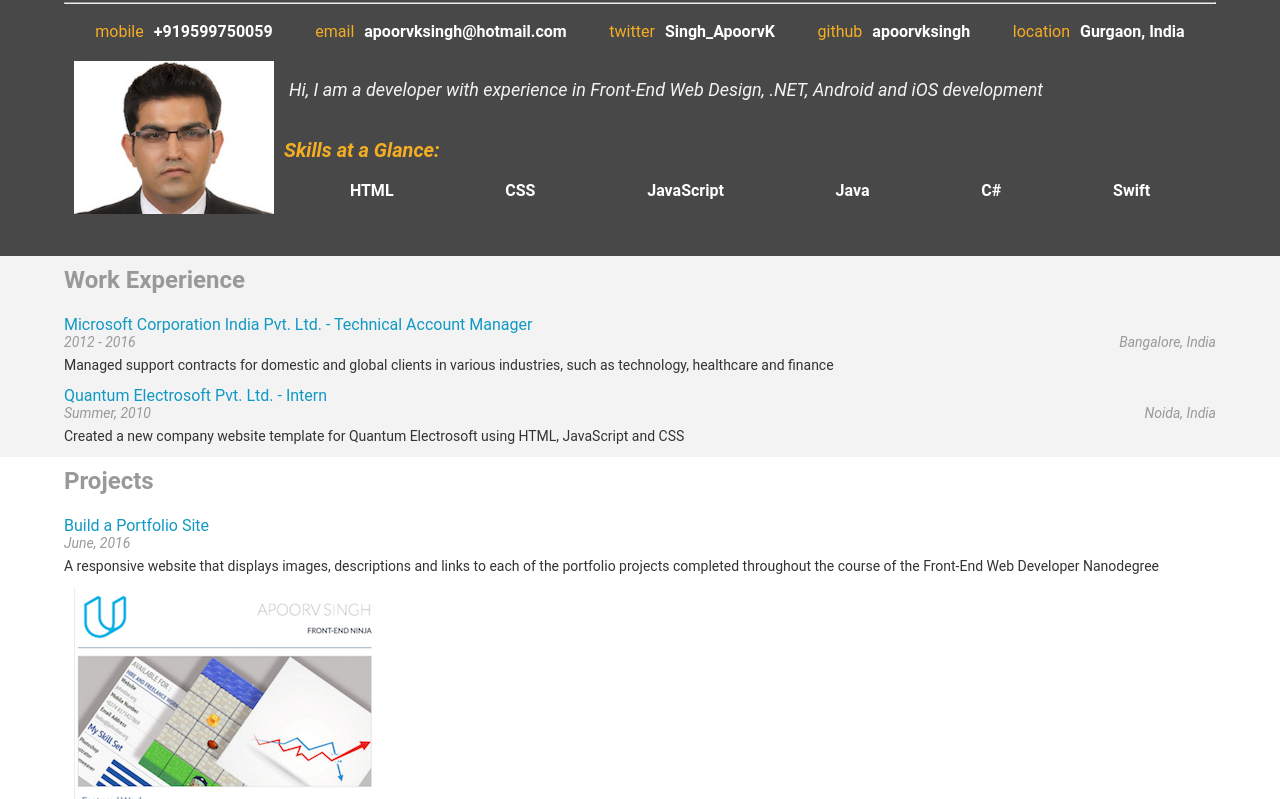
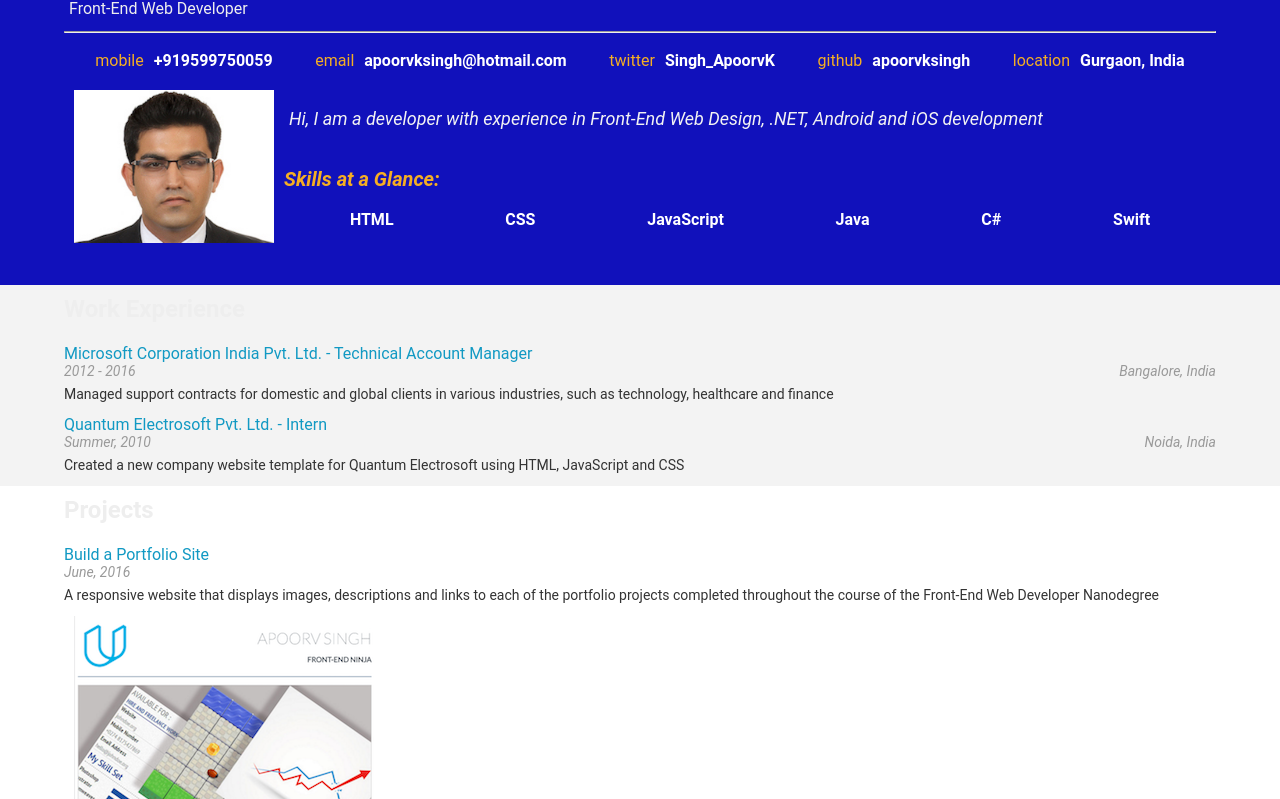
Before and after one commit to apoorvksingh/online_resume, a plain HTML site: page index.html in a window 1280 px wide. Shown: the part 86-885 px from the top of the page. Drawn offline with Linux system fonts and the light colour scheme; some packages are replaced by stand-ins of ours.

Commit message:
Updated style, syntax ->Changed header, footer background to blue, font color to white, gray -> for loop used in place of for-in

```diff
--- a/css/style.css
+++ b/css/style.css
@@ -45,7 +45,7 @@ h2
 {
   font-weight: bold;
   font-size: 24px;
-  color: #999;
+  color: #EEEEEE;
   line-height: 29px;
   padding: 10px;
 }
@@ -146,13 +146,28 @@ a
 
 .dark-gray
 {
-  background-color: #4a4a4a;
+  background-color: #5b5b5b;
 }
 
 /* TODO: Replace with image later */
 #header
 {
-  background-color: #484848;
+  background-color: #11b;
+}
+
+#header h1
+{
+  color: #EEE;
+}
+
+#header-role {
+  color: #EEE;
+  display: block;
+}
+
+.blue {
+  background-color: #11b;
+  color: #DDD;
 }
 
 .flex-box
--- a/index.html
+++ b/index.html
@@ -75,8 +75,8 @@ need to load. You'll see a lot of <link>s to CSS files for styles and
       <h2>Where I've Lived and Worked</h2>
     </div>
     <div id="lets-connect" class="dark-gray">
-      <h2 class="orange center-text">Let's Connect</h2>
-        <ul id="footerContacts" class="flex-box">
+      <h2 class="dark-gray center-text">Let's Connect</h2>
+        <ul id="footerContacts" class=" blue flex-box">
       </ul>
     </div>
   </div>
--- a/js/helper.js
+++ b/js/helper.js
@@ -13,7 +13,7 @@ These are HTML strings. As part of the course, you'll be using JavaScript functi
 replace the %data% placeholder text you see in them.
 */
 var HTMLheaderName = '<h1 id="name">%data%</h1>';
-var HTMLheaderRole = '<span>%data%</span><hr>';
+var HTMLheaderRole = '<span id="header-role">%data%</span><hr>';
 
 var HTMLcontactGeneric = '<li class="flex-item"><span class="orange-text">%contact%</span><span class="white-text">%data%</span></li>';
 var HTMLmobile = '<li class="flex-item"><span class="orange-text">mobile</span><span class="white-text">%data%</span></li>';
--- a/js/resumeBuilder.js
+++ b/js/resumeBuilder.js
@@ -35,8 +35,9 @@ var education = {
         "name": "Manipal Institute of Technology",
         "location": "Manipal, India",
         "degree": "Bachelor of Engineering",
-        "year": "2012",
-        "majors": "Computer Science and Engineering",
+        "dates": "2012",
+        "majors": [
+                "Computer Science and Engineering"],
         "url": "http://www.manipal.edu/mit.html"
     }],
     "online": [{
@@ -100,8 +101,8 @@ bio.display = function() {
         $("#header").append(formattedMsg);
         if (bio.skills.length > 0) {
             $("#header").append(HTMLskillsStart);
-            for (var skill in bio.skills) {
-                formattedSkill = HTMLskills.replace("%data%", bio.skills[skill]);
+            for( var index = 0; index < bio.skills.length; index++) {
+                var formattedSkill = HTMLskills.replace("%data%", bio.skills[index]);
                 $("#skills").append(formattedSkill);
             }
         }
@@ -109,59 +110,61 @@ bio.display = function() {
 };
 
 work.display = function() {
-    for (var jobIndex in work.jobs) {
+    for(var index = 0; index < work.jobs.length; index++) {
         $("#workExperience").append(HTMLworkStart);
-        var formattedEmployer = HTMLworkEmployer.replace("%data%", work.jobs[jobIndex].employer);
-        var formattedTitle = HTMLworkTitle.replace("%data%", work.jobs[jobIndex].title);
+        var formattedEmployer = HTMLworkEmployer.replace("%data%", work.jobs[index].employer);
+        var formattedTitle = HTMLworkTitle.replace("%data%", work.jobs[index].title);
         $(".work-entry:last").append(formattedEmployer + " " + formattedTitle);
-        var formattedDates = HTMLworkDates.replace("%data%", work.jobs[jobIndex].dates);
+        var formattedDates = HTMLworkDates.replace("%data%", work.jobs[index].dates);
         $(".work-entry:last").append(formattedDates);
-        var formattedLocation = HTMLworkLocation.replace("%data%", work.jobs[jobIndex].location);
+        var formattedLocation = HTMLworkLocation.replace("%data%", work.jobs[index].location);
         $(".work-entry:last").append(formattedLocation);
-        var formattedDescription = HTMLworkDescription.replace("%data%", work.jobs[jobIndex].description);
+        var formattedDescription = HTMLworkDescription.replace("%data%", work.jobs[index].description);
         $(".work-entry:last").append(formattedDescription);
     }
 };
 
 projects.display = function() {
     $("#projects").append(HTMLprojectStart);
-    for (var project in projects.projects) {
-        var formattedTitle = HTMLprojectTitle.replace("%data%", projects.projects[project].title);
+    for(var index = 0; index < projects.projects.length; index++) {
+        var formattedTitle = HTMLprojectTitle.replace("%data%", projects.projects[index].title);
         $(".project-entry").append(formattedTitle);
-        var formattedDates = HTMLprojectDates.replace("%data%", projects.projects[project].dates);
+        var formattedDates = HTMLprojectDates.replace("%data%", projects.projects[index].dates);
         $(".project-entry").append(formattedDates);
-        var formattedDes = HTMLprojectDescription.replace("%data%", projects.projects[project].description);
+        var formattedDes = HTMLprojectDescription.replace("%data%", projects.projects[index].description);
         $(".project-entry").append(formattedDes);
-        var formattedImg = HTMLprojectImage.replace("%data%", projects.projects[project].images);
+        var formattedImg = HTMLprojectImage.replace("%data%", projects.projects[index].images);
         $(".project-entry").append(formattedImg);
     }
 };
 
 education.display = function() {
-    for (var school in education.schools) {
+    for(var index = 0; index < education.schools.length; index++) {
         $("#education").append(HTMLschoolStart);
-        var formattedName = HTMLschoolName.replace("%data%", education.schools[school].name);
+        var formattedName = HTMLschoolName.replace("%data%", education.schools[index].name);
         $(".education-entry").append(formattedName);
-        var formattedLocation = HTMLschoolLocation.replace("%data%", education.schools[school].location);
+        var formattedLocation = HTMLschoolLocation.replace("%data%", education.schools[index].location);
         $(".education-entry").append(formattedLocation);
-        var formattedDegree = HTMLschoolDegree.replace("%data%", education.schools[school].degree);
+        var formattedDegree = HTMLschoolDegree.replace("%data%", education.schools[index].degree);
         $(".education-entry").append(formattedDegree);
-        var formattedYear = HTMLschoolDates.replace("%data%", education.schools[school].year);
+        var formattedYear = HTMLschoolDates.replace("%data%", education.schools[index].dates);
         $(".education-entry").append(formattedYear);
-        var formattedMajor = HTMLschoolMajor.replace("%data%", education.schools[school].majors);
-        $(".education-entry").append(formattedMajor);
-        var formattedUrl = HTMLschoolUrl.replace("%data%", education.schools[school].url);
+        for (var innerindex = 0; innerindex < education.schools[index].majors.length; innerindex++) {
+            var formattedMajor = HTMLschoolMajor.replace("%data%", education.schools[index].majors[innerindex]);
+            $(".education-entry").append(formattedMajor);
+        }
+        var formattedUrl = HTMLschoolUrl.replace("%data%", education.schools[index].url);
         $(".education-entry").append(formattedUrl);
     }
     if (education.online.length > 0) {
         $(".education-entry").append(HTMLonlineClasses);
-        for (var course in education.online) {
-            var formattedTitle = HTMLonlineTitle.replace("%data%", education.online[course].title);
-            var formattedSchool = HTMLonlineSchool.replace("%data%", education.online[course].school);
+        for(var index = 0; index < education.online.length; index++) {
+                        var formattedTitle = HTMLonlineTitle.replace("%data%", education.online[index].title);
+            var formattedSchool = HTMLonlineSchool.replace("%data%", education.online[index].school);
             $(".education-entry").append(formattedTitle + formattedSchool);
-            var formattedDates = HTMLonlineDates.replace("%data%", education.online[course].dates);
+            var formattedDates = HTMLonlineDates.replace("%data%", education.online[index].dates);
             $(".education-entry").append(formattedDates);
-            var formattedUrl = HTMLonlineURL.replace("%data%", education.online[course].url);
+            var formattedUrl = HTMLonlineURL.replace("%data%", education.online[index].url);
             $(".education-entry").append(formattedUrl);
         }
     }
```
